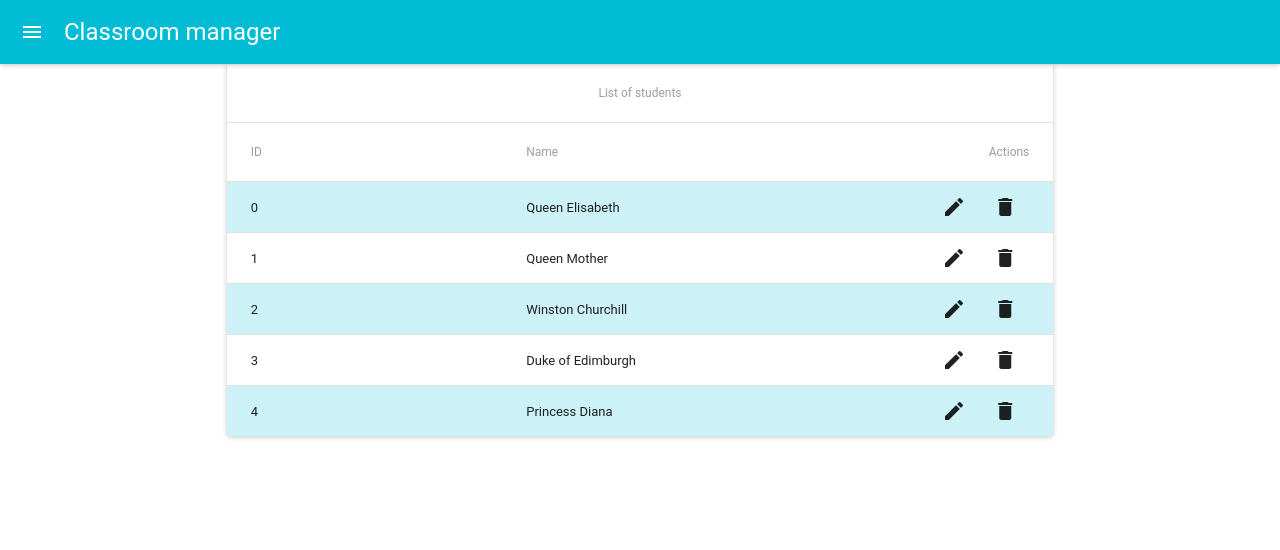
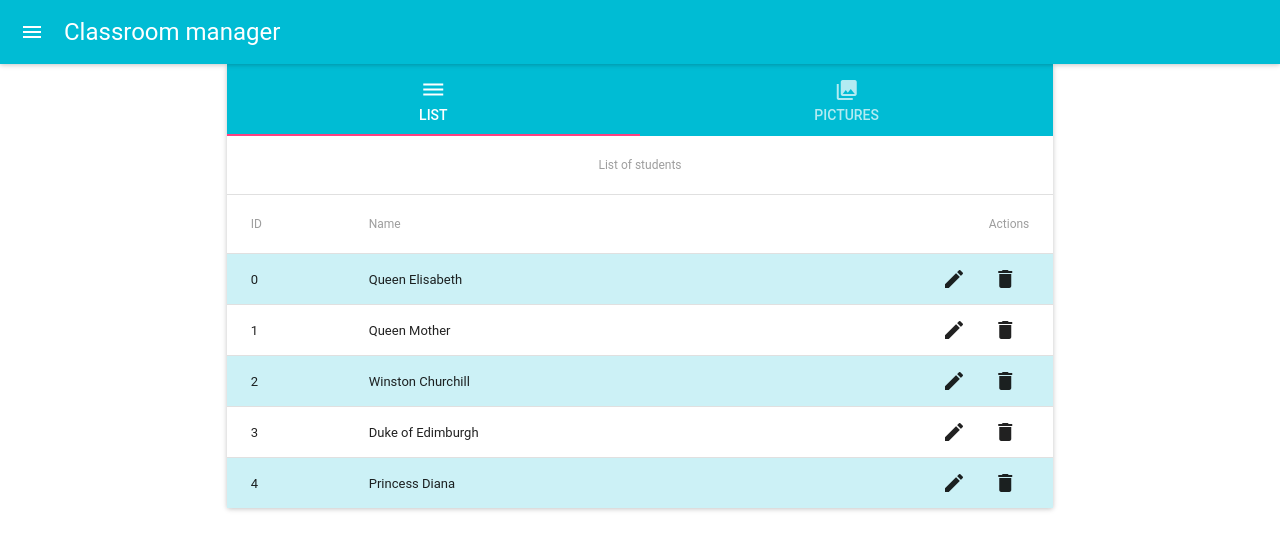
Before and after one commit to fabienpinel/lls-frontest, a React (Create React App) app in the folder lls-frontend/: page / in a window 1280 px wide. Shown: the top 550 px of the page. Built offline with nearby package versions, Linux system fonts and the light colour scheme; the HTML template or start-up script is replaced by a standard one.

Commit message:
basic test and tab for grid view

```diff
--- a/lls-frontend/package.json
+++ b/lls-frontend/package.json
@@ -3,6 +3,10 @@
   "version": "0.1.0",
   "private": true,
   "dependencies": {
+    "babel-core": "^6.26.0",
+    "babel-jest": "^22.2.2",
+    "babel-preset-es2015": "^6.24.1",
+    "babel-preset-react": "^6.24.1",
     "material-design-icons": "^3.0.1",
     "material-ui": "^0.20.0",
     "react": "^16.2.0",
@@ -13,7 +17,7 @@
   "scripts": {
     "start": "react-scripts start",
     "build": "react-scripts build",
-    "test": "jest",
+    "test": "jest --watch",
     "eject": "react-scripts eject"
   },
   "devDependencies": {
--- a/lls-frontend/src/App.js
+++ b/lls-frontend/src/App.js
@@ -12,29 +12,41 @@ class App extends Component {
         {
             firstname: "Queen",
             lastname: "Elisabeth",
+            picture: "./standard-pic.png"
         },
         {
             firstname: "Queen",
             lastname: "Mother",
+            picture: "./standard-pic.png"
         },
         {
             firstname: "Winston",
             lastname: "Churchill",
+            picture: "./standard-pic.png"
         },
         {
             firstname: "Duke",
             lastname: "of Edimburgh",
+            picture: "./standard-pic.png"
         },
         {
             firstname: "Princess",
             lastname: "Diana",
+            picture: "./standard-pic.png"
         }
     ]
     }
   }
+
   onDeleteStudentRequested(studentid){
-    this.setState(this.state.students.splice(studentid,1));
+    this.setState(this.deleteEntryFromArray(this.state.students, studentid));
   }
+
+  deleteEntryFromArray(array, entryid){
+    array.splice(entryid, 1);
+    return array;
+  }
+
   render() {
     return (
       <MuiThemeProvider>
--- a/lls-frontend/src/Components/Classroom/classroom.css
+++ b/lls-frontend/src/Components/Classroom/classroom.css
@@ -1,3 +1,12 @@
 .classroom{
     display: block;
 }
+.material-icons.white{
+    color: white !important;
+}
+.slider-container{
+    padding: 20px;
+}
+.gridtile:hover{
+    background: grey;
+}
--- a/lls-frontend/src/Components/Classroom/classroom.js
+++ b/lls-frontend/src/Components/Classroom/classroom.js
@@ -7,9 +7,14 @@ import {
     TableRow,
     TableRowColumn,
 } from 'material-ui/Table';
+import { Tabs, Tab } from 'material-ui/Tabs';
+import FontIcon from 'material-ui/FontIcon';
 import Paper from 'material-ui/Paper';
 import IconButton from 'material-ui/IconButton';
 import { Grid, Row, Col } from 'react-flexbox-grid';
+import { GridList, GridTile } from 'material-ui/GridList';
+import Subheader from 'material-ui/Subheader';
+import Slider from 'material-ui/Slider';
 import './classroom.css';
 
 // Style to inject in component to override inline css
@@ -25,6 +30,8 @@ class Classroom extends Component {
     constructor() {
         super();
         this.state = {
+            slideIndex: 0,
+            sizePicture: 0.5,
             tableConfig: {
                 fixedHeader: false,
                 fixedFooter: false,
@@ -38,27 +45,49 @@ class Classroom extends Component {
             }
         };
     }
-    editStudent(event){
-        let studentId = event.currentTarget.dataset.id;
+    editStudent(studentid) {
         // show edit modal
-        console.log('edit student', studentId);
+        console.log('edit student', studentid);
     }
-    deleteStudent(event){
-        let studentId = event.currentTarget.dataset.id;
+    deleteStudent(studentid) {
         //show confirm modal
-        console.log('delete student', studentId);
-        this.props.callbackDeleteStudent(studentId);
+        console.log('delete student', studentid);
+        this.props.callbackDeleteStudent(studentid);
+    }
+    handleIndexTabChange(value) {
+        this.setState({
+            slideIndex: value,
+        });
+    };
+    handleSliderValueChange(event, value) {
+        this.setState({
+            sizePicture: value,
+        });
     }
     render() {
-
+        // action buttons (common for both views)
+        const actionButtons = (index, isWhiteTheme = false) => {
             return (
-            <section className="classroom">
-                <Grid fluid>
-                    <Row>
-                        <Col mdOffset={2} s={12} md={8}>
-                            <div className={'student-wrapper'}>
-                                <Paper depth={2}>
-                                    <Table
+                <div>
+                    <IconButton
+                        iconClassName={isWhiteTheme? 'material-icons white': 'material-icons'}
+                        tooltip="Edit student"
+                        data-id={index}
+                        onClick={() => { this.editStudent(index) }}
+                    >
+                        edit</IconButton>
+                    &nbsp;
+                <IconButton
+                        iconClassName={isWhiteTheme? 'material-icons white': 'material-icons'}
+                        tooltip="Delete student"
+                        onClick={() => { this.deleteStudent(index) }}
+                    >
+                        delete</IconButton>
+                </div>
+            );
+        };
+        //List view for students
+        const listView = (<Table
             fixedHeader={this.state.tableConfig.fixedHeader}
             fixedFooter={this.state.tableConfig.fixedFooter}
             selectable={this.state.tableConfig.selectable}
@@ -71,16 +100,16 @@ class Classroom extends Component {
             >
                 <TableRow>
                     <TableHeaderColumn
-                                                    colSpan="3"
+                        colSpan="7"
                         tooltip="List of all the students from this classroom"
                         style={{ textAlign: 'center' }}>
                         List of students
     </TableHeaderColumn>
                 </TableRow>
                 <TableRow>
-                                                <TableHeaderColumn tooltip="ID of the student">ID</TableHeaderColumn>
-                                                <TableHeaderColumn tooltip="Name">Name</TableHeaderColumn>
-                                                <TableHeaderColumn tooltip="Actions" style={rightAlignedInlineStyleOverride.rightAligned}>Actions</TableHeaderColumn>
+                    <TableHeaderColumn colSpan={1} tooltip="ID of the student">ID</TableHeaderColumn>
+                    <TableHeaderColumn colSpan={3} tooltip="Name">Name</TableHeaderColumn>
+                    <TableHeaderColumn colSpan={3} tooltip="Actions" style={rightAlignedInlineStyleOverride.rightAligned}>Actions</TableHeaderColumn>
                 </TableRow>
             </TableHeader>
             <TableBody
@@ -91,29 +120,79 @@ class Classroom extends Component {
             >
                 {this.props.studentList.map((student, index) => (
                     <TableRow key={index}>
-                                                    <TableRowColumn>{index}</TableRowColumn>
-                                                    <TableRowColumn>{student.firstname + " " + student.lastname}</TableRowColumn>
-                                                    <TableRowColumn style={rightAlignedInlineStyleOverride.rightAligned}>
-                                                        <IconButton
-                                                            iconClassName="material-icons"
-                                                            tooltip="Edit student"
-                                                            data-id={index}
-                                                            onClick={(event) => { this.editStudent(event) }}
-                                                        >
-                                                            edit</IconButton>
-                                                        &nbsp;
-                                                        <IconButton
-                                                            iconClassName="material-icons"
-                                                            tooltip="Delete student"
-                                                            data-id={index}
-                                                            onClick={(event) => { this.deleteStudent(event) }}
-                                                        >
-                                                            delete</IconButton>
+                        <TableRowColumn colSpan={1}>{index}</TableRowColumn>
+                        <TableRowColumn colSpan={3}>{student.firstname + " " + student.lastname}</TableRowColumn>
+                        <TableRowColumn colSpan={3} style={rightAlignedInlineStyleOverride.rightAligned}>
+                            {actionButtons(index)}
                         </TableRowColumn>
                     </TableRow>
                 ))}
             </TableBody>
-                                    </Table>
+        </Table>);
+
+        //Grid VIew for students
+        const gridView = (
+            <div >
+                <div className="slider-container">
+                    <h1>Taille des photos</h1>
+                    <Slider
+                        defaultValue={this.state.sizePicture}
+                        onChange={(event, value) => { this.handleSliderValueChange(event, value) }} />
+                </div>
+                <GridList
+                    cellHeight={this.state.sizePicture * 300}
+                    cols={2 / this.state.sizePicture}
+                >
+                    <Subheader>List of students</Subheader>
+                    {this.props.studentList.map((student, index) => (
+                        <GridTile
+                            className="gridtile"
+                            key={student.firstname + "" + student.lastname}
+                            title={student.firstname + "" + student.lastname}
+                            cols={2}
+                            rows={2}
+                            style={{ cursor: 'pointer' }}
+                            onClick={() => { this.editStudent(index) }}
+                            actionIcon={
+                                // no need to display the action button when the profiles are very small
+                                // when clicking on the picture they will be able to edit and delete
+                                (this.state.sizePicture > 0.4) ? actionButtons(index, true) : null
+                            }
+                        >
+                            <img
+                                alt="student profile"
+                                src={student.picture} />
+                        </GridTile>
+                    ))}
+                </GridList>
+            </div>
+        );
+
+
+        return (
+            <section className="classroom">
+                <Grid fluid>
+                    <Row>
+                        <Col mdOffset={1} lgOffset={2} s={12} md={10} lg={8}>
+
+                            <div className={'student-wrapper'}>
+                                <Paper depth={2}>
+                                    <Tabs
+                                        value={this.state.slideIndex}
+                                        onChange={(value) => { this.handleIndexTabChange(value) }}>
+                                        <Tab
+                                            icon={<FontIcon className="material-icons">dehaze</FontIcon>}
+                                            label="LIST"
+                                            value={0}
+                                        />
+                                        <Tab
+                                            icon={<FontIcon className="material-icons">collections</FontIcon>}
+                                            label="PICTURES"
+                                            value={1}
+                                        />
+                                    </Tabs>
+
+                                    {(this.state.slideIndex === 0) ? listView : gridView}
                                 </Paper>
                             </div>
                         </Col>
```
Also changed, not shown: lls-frontend/.babelrc (added), lls-frontend/public/standard-pic.png (added), 1 other file (tests, documents, lock files or other folders). Lines whose indentation alone changed are shown as unchanged.
